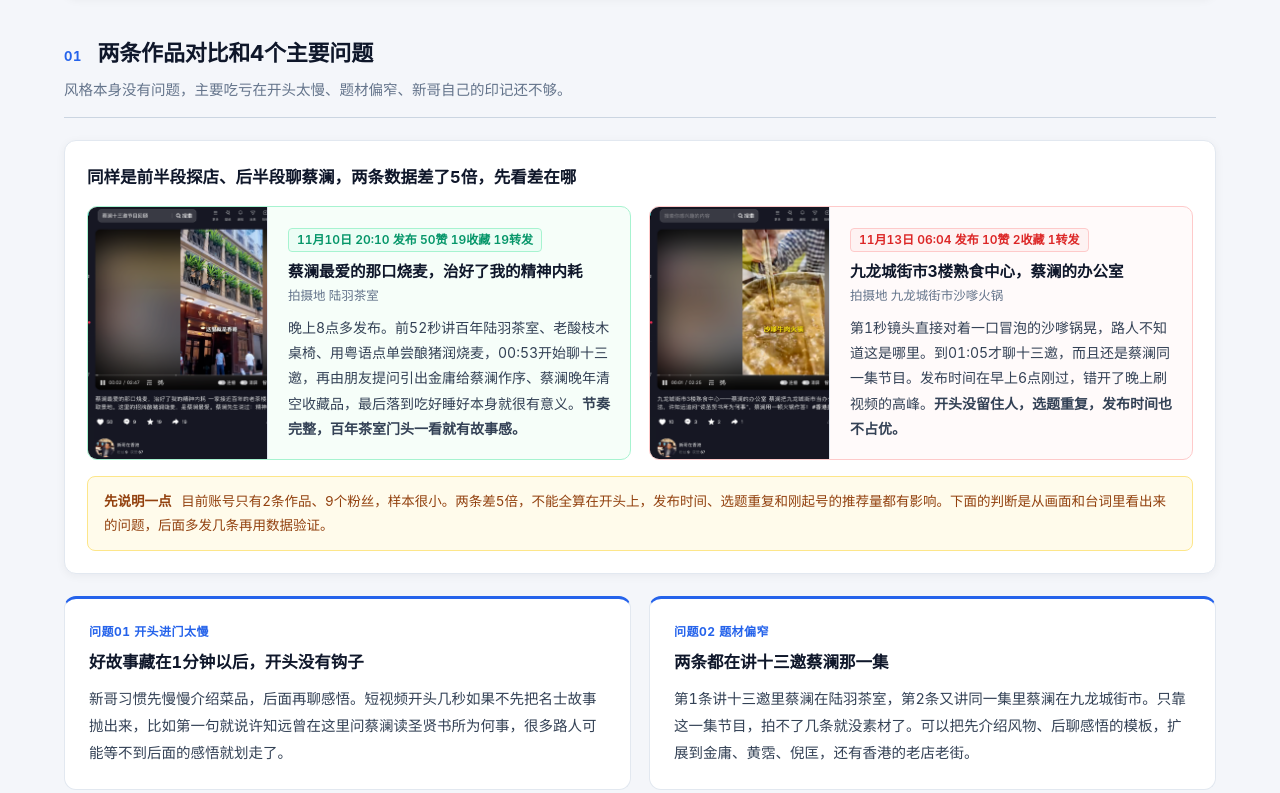
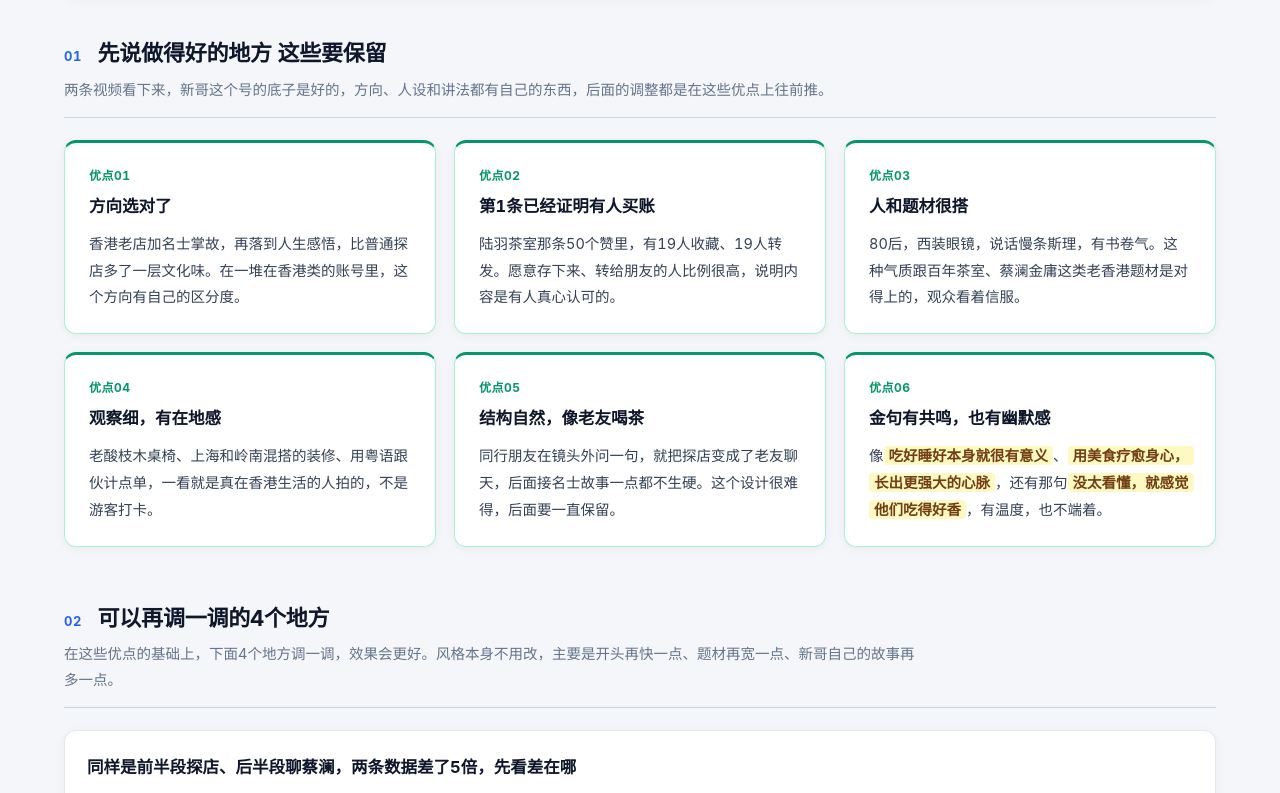
Before and after one commit to zup2885-cell/xinge-hk, a plain HTML site: page index.html in a window 1280 px wide. Shown: the part 639-1432 px from the top of the page. Drawn offline with Linux system fonts and the light colour scheme.

Commit message:
把优点放到最前面

```diff
--- a/index.html
+++ b/index.html
@@ -1056,6 +1056,18 @@
       .cover-compare { grid-template-columns: 1fr; }
       .issue-item { padding: 18px; }
     }
+
+    /* 优点区 */
+    .grid-good { display: grid; grid-template-columns: repeat(3, minmax(0, 1fr)); gap: 18px; }
+    .good-item {
+      background: var(--surface); border: 1px solid #a7f3d0; border-top: 3px solid var(--good);
+      border-radius: var(--radius); padding: 22px 24px; box-shadow: var(--shadow);
+    }
+    .good-num { font-size: 12px; font-weight: 700; color: var(--good); margin-bottom: 6px; letter-spacing: 0.04em; }
+    .good-item h3 { font-size: 16.5px; font-weight: 700; margin-bottom: 10px; color: var(--ink); }
+    .good-item p { font-size: 14.5px; line-height: 1.85; color: var(--ink-2); }
+    @media (max-width: 960px) { .grid-good { grid-template-columns: repeat(2, minmax(0, 1fr)); } }
+    @media (max-width: 600px) { .grid-good { grid-template-columns: 1fr; } }
   </style>
 </head>
 <body>
@@ -1064,7 +1076,8 @@
     <div class="topbar-inner">
       <div class="doc-title">新哥在香港 账号复盘与内容规划<span>抖音和微信视频号</span></div>
       <nav class="nav-links">
-        <a href="#diag">风格诊断</a>
+        <a href="#strengths">做得好的地方</a>
+        <a href="#diag">可以调的地方</a>
         <a href="#transcript">两条作品逐句拆解</a>
         <a href="#benchmarks">同类型对标</a>
         <a href="#template">双端方案与模板</a>
@@ -1119,12 +1132,54 @@
       </div>
     </section>
 
-    <!-- Section 1: Style Diagnosis -->
-    <section id="diag" class="section" style="margin-top: 36px;">
+    <!-- Section 0: Strengths -->
+    <section id="strengths" class="section" style="margin-top: 36px;">
       <div class="sec-head">
         <div>
-          <h2><span>01</span> 两条作品对比和4个主要问题</h2>
-          <p class="sec-sub">风格本身没有问题，主要吃亏在开头太慢、题材偏窄、新哥自己的印记还不够。</p>
+          <h2><span>01</span> 先说做得好的地方 这些要保留</h2>
+          <p class="sec-sub">两条视频看下来，新哥这个号的底子是好的，方向、人设和讲法都有自己的东西，后面的调整都是在这些优点上往前推。</p>
+        </div>
+      </div>
+      <div class="grid-good">
+        <div class="good-item">
+          <div class="good-num">优点01</div>
+          <h3>方向选对了</h3>
+          <p>香港老店加名士掌故，再落到人生感悟，比普通探店多了一层文化味。在一堆在香港类的账号里，这个方向有自己的区分度。</p>
+        </div>
+        <div class="good-item">
+          <div class="good-num">优点02</div>
+          <h3>第1条已经证明有人买账</h3>
+          <p>陆羽茶室那条50个赞里，有19人收藏、19人转发。愿意存下来、转给朋友的人比例很高，说明内容是有人真心认可的。</p>
+        </div>
+        <div class="good-item">
+          <div class="good-num">优点03</div>
+          <h3>人和题材很搭</h3>
+          <p>80后，西装眼镜，说话慢条斯理，有书卷气。这种气质跟百年茶室、蔡澜金庸这类老香港题材是对得上的，观众看着信服。</p>
+        </div>
+        <div class="good-item">
+          <div class="good-num">优点04</div>
+          <h3>观察细，有在地感</h3>
+          <p>老酸枝木桌椅、上海和岭南混搭的装修、用粤语跟伙计点单，一看就是真在香港生活的人拍的，不是游客打卡。</p>
+        </div>
+        <div class="good-item">
+          <div class="good-num">优点05</div>
+          <h3>结构自然，像老友喝茶</h3>
+          <p>同行朋友在镜头外问一句，就把探店变成了老友聊天，后面接名士故事一点都不生硬。这个设计很难得，后面要一直保留。</p>
+        </div>
+        <div class="good-item">
+          <div class="good-num">优点06</div>
+          <h3>金句有共鸣，也有幽默感</h3>
+          <p>像<span class="q">吃好睡好本身就很有意义</span>、<span class="q">用美食疗愈身心，长出更强大的心脉</span>，还有那句<span class="q">没太看懂，就感觉他们吃得好香</span>，有温度，也不端着。</p>
+        </div>
+      </div>
+    </section>
+
+    <!-- Section 1: Style Diagnosis -->
+    <section id="diag" class="section">
+      <div class="sec-head">
+        <div>
+          <h2><span>02</span> 可以再调一调的4个地方</h2>
+          <p class="sec-sub">在这些优点的基础上，下面4个地方调一调，效果会更好。风格本身不用改，主要是开头再快一点、题材再宽一点、新哥自己的故事再多一点。</p>
         </div>
       </div>
 
@@ -1188,7 +1243,7 @@
     <section id="transcript" class="section">
       <div class="sec-head">
         <div>
-          <h2><span>02</span> 两条作品逐句拆解 先介绍后感悟的三段结构</h2>
+          <h2><span>03</span> 两条作品逐句拆解 先介绍后感悟的三段结构</h2>
           <p class="sec-sub">把两条视频的原话都整理了出来。新哥的拍法很清楚，<strong>前半段介绍香港老店和味道，中间靠同行朋友在镜头外提问过渡，后半段聊名士往事和自己的感悟</strong>。点击图片可以放大。</p>
         </div>
         <div class="tabs" id="vid-tabs">
@@ -1321,7 +1376,7 @@
     <section id="benchmarks" class="section">
       <div class="sec-head">
         <div>
-          <h2><span>03</span> 5个同类型参考账号和视频</h2>
+          <h2><span>04</span> 5个同类型参考账号和视频</h2>
           <p class="sec-sub">看别人怎么用香港故事和老店拿高赞。既有和新哥题材很接近的蔡澜推荐老店的单条爆款，也有百万粉的在香港类头部账号。点击主页截图可以放大。</p>
         </div>
         <div class="tabs" id="bench-tabs">
@@ -1436,7 +1491,7 @@
     <section id="template" class="section">
       <div class="sec-head">
         <div>
-          <h2><span>04</span> 顺着原有风格的升级方案和120秒拍摄模板</h2>
+          <h2><span>05</span> 顺着原有风格的升级方案和120秒拍摄模板</h2>
           <p class="sec-sub">不改新哥慢条斯理的文人调性，也不加商业推销，只把<strong>主页包装、封面、开头第一句和视频号分发</strong>这四件事做好。</p>
         </div>
       </div>
```
